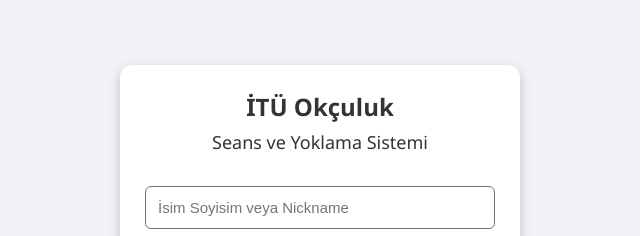
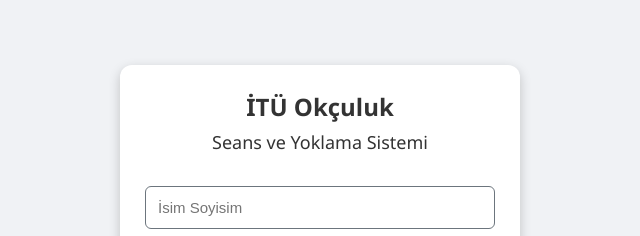
Before and after one commit to ituok-changesession/ituok-changesession.github.io, a plain HTML site: page index.html in a window 1280 px wide. Shown: the top 236 px of the page, 320-960 px from the left. Drawn offline with nearby package versions, Linux system fonts and the light colour scheme.

Commit message:
veya Nickname yazısı kalktı

```diff
--- a/index.html
+++ b/index.html
@@ -119,7 +119,7 @@
 
   <div id="loginPanel" class="panel">
     <h2>İTÜ Okçuluk<br><span style="font-size: 18px; font-weight: normal;">Seans ve Yoklama Sistemi</span></h2>
-    <input type="text" id="loginName" placeholder="İsim Soyisim veya Nickname" required>
+    <input type="text" id="loginName" placeholder="İsim Soyisim" required>
     <input type="text" id="loginNo" placeholder="Öğrenci No" required>
     <button class="btn" id="loginBtn" onclick="appLogin()">Giriş Yap</button>
   </div>
```
